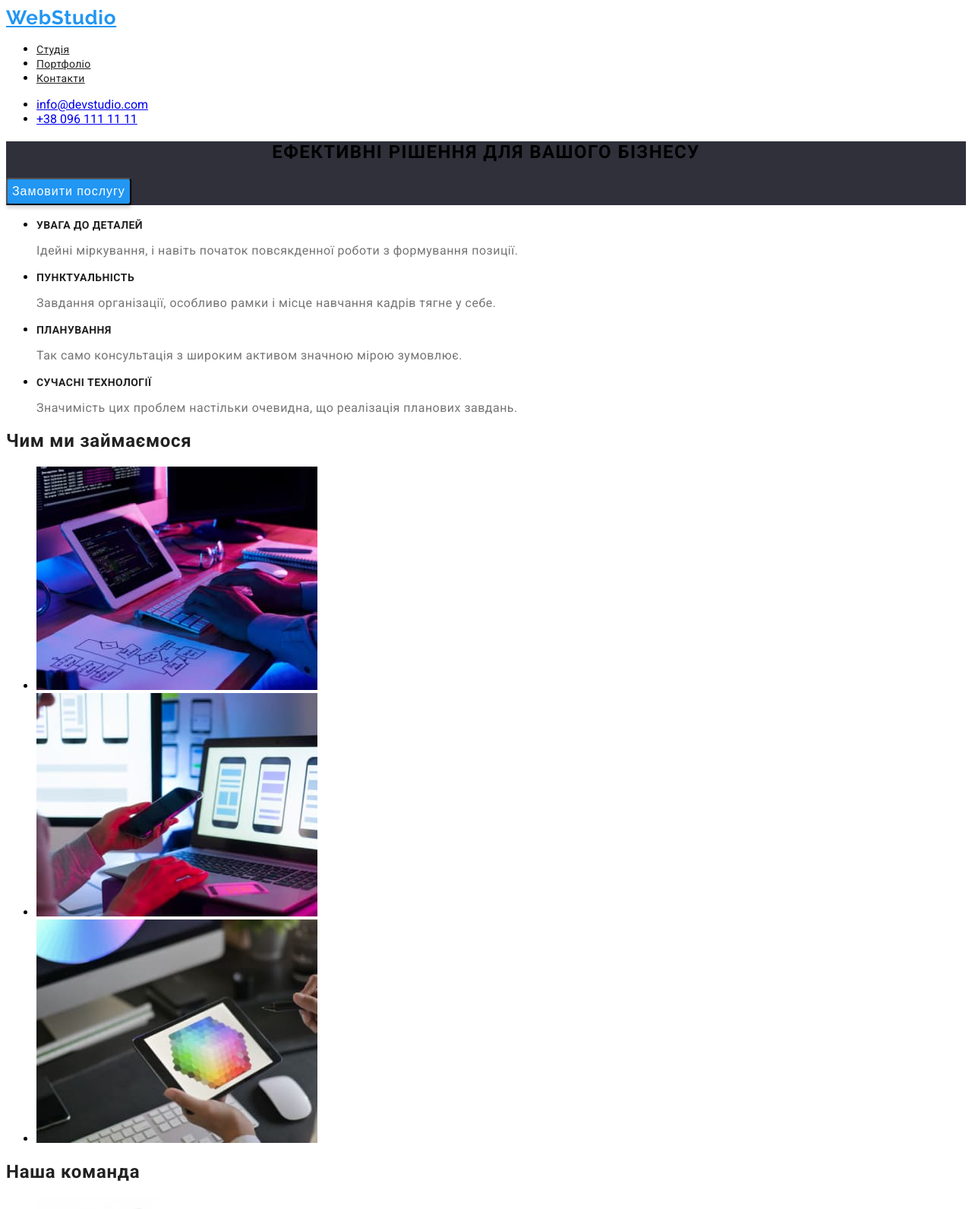
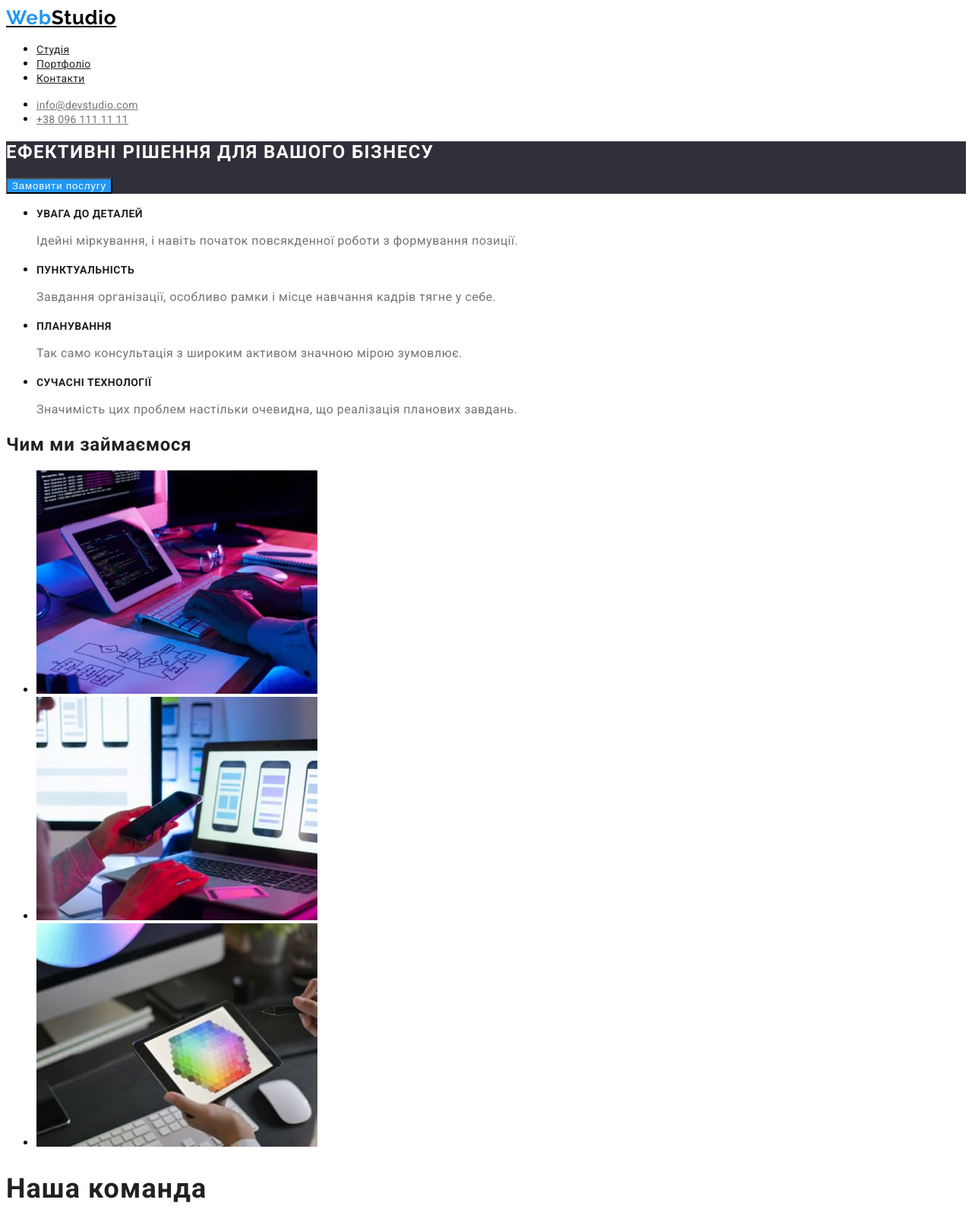
Before and after one commit to EvgeniyaVasilevskaya/goit-markup-hw-02, a plain HTML site: page index.html in a window 1280 px wide. Shown: the top 1591 px of the page at 76% size. Drawn offline with Linux system fonts and the light colour scheme.

Commit message:
Стилізувала index.html

```diff
--- a/css/styles.css
+++ b/css/styles.css
@@ -2,9 +2,16 @@ body {
   font-family: 'Roboto';
 }
 
-:root{
-
-
+:root {
+  --primary-text-color: #757575;
+  --title-text-color: #212121;
+  --accent-color: #2196f3;
+  --logo-color: #000000;
+  --address-text-color: rgba(255, 255, 255, 0.6);
+  --button-text-color: #ffffff;
+  --footer-background: #2f303a;
+  --sectionbg-background: #f5f4fa;
+  --ащтв-background: #f5f5f5;
 }
 .page-header {
 }
@@ -15,7 +22,10 @@ body {
   font-size: 26px;
   line-height: 31px;
   letter-spacing: 0.03em;
-  color: #2196f3;
+  color: var(--logo-color);
+}
+.logo-start {
+  color: var(--accent-color);
 }
 .top-line {
 }
@@ -25,37 +35,34 @@ body {
   font-size: 14px;
   line-height: 16px;
   letter-spacing: 0.02em;
-  color: #212121;
+  color: var(--title-text-color);
 }
 
 .current {
-color: tomato;
+  color: #2196f3;
 }
 .contacts {
 }
 .contacts-item {
 }
 .contacts-item-link {
+  font-size: 14px;
+  line-height: 16px;
+  letter-spacing: 0.02em;
+  color: var(--primary-text-color);
 }
 .section-cap {
-  background: #2f303a;
+  background: var(--footer-background);
 }
 .cap-title {
-  text-align: center;
   letter-spacing: 0.06em;
   text-transform: uppercase;
+  color: var(--button-text-color);
 }
 .button {
-  font-size: 16px;
-  line-height: 30px;
-  display: flex;
-  align-items: center;
-  text-align: center;
   letter-spacing: 0.06em;
-  color: #ffffff;
-  background: #2196f3;
-  box-shadow: 0px 4px 4px rgba(0, 0, 0, 0.15);
-  border-radius: 4px;
+  color: var(--button-text-color);
+  background-color: var(--accent-color);
 }
 .section-main {
 }
@@ -68,19 +75,19 @@ color: tomato;
   line-height: 16px;
   letter-spacing: 0.03em;
   text-transform: uppercase;
-  color: #212121;
+  color: var(--title-text-color);
 }
 .main-text {
+  lfont-size: 14px;
+  line-height: 24px;
   letter-spacing: 0.03em;
-    color: #757575;
-
+  color: var(--primary-text-color);
 }
 .section-items {
 }
-.title-items,
-.team-title {
+.title-items {
   letter-spacing: 0.03em;
-color: #212121;
+  color: var(--title-text-color);
 }
 .items-list {
 }
@@ -91,6 +98,10 @@ color: #212121;
 .section-team {
 }
 .team-title {
+  font-size: 36px;
+  line-height: 42px;
+  letter-spacing: 0.03em;
+  color: var(--title-text-color);
 }
 .team-list {
 }
@@ -99,10 +110,23 @@ color: #212121;
 .team-image {
 }
 .team-name {
+  font-size: 16px;
+  line-height: 19px;
+  letter-spacing: 0.03em;
+  color: var(--title-text-color);
 }
 .team-text {
+  font-size: 16px;
+  line-height: 19px;
+  letter-spacing: 0.03em;
+  color: var(--primary-text-color);
 }
 .footer {
+  background: var(--footer-background);
+}
+.logo-footer {
+  font-family: 'Raleway', sans-serif;
+  color: var(--button-text-color);
 }
 .address {
 }
@@ -111,7 +135,18 @@ color: #212121;
 .item-address {
 }
 .link-address {
+  font-size: 14px;
+line-height: 24px;
+letter-spacing: 0.03em;
+color: var(--button-text-color);
 }
+
+.link-address-mail,
+.link-address-tel {font-size: 14px;
+  line-height: 24px;
+  letter-spacing: 0.03em;
+  color: var(--address-text-color)}
+
 
 .visually-hidden {
   position: absolute;
--- a/index.html
+++ b/index.html
@@ -16,7 +16,7 @@
   <body>
     <header class="page-header">
       <nav class="nav">
-        <a href="" class="logo">WebStudio</a>
+        <a href="" class="logo"><span class="logo-start">Web</span>Studio</a>
         <ul class="top-line">
           <li class="top-line-item"><a href="" class="top-line-link">Студія</a></li>
           <li class="top-line-item"><a href="./portfolio.html" class="top-line-link">Портфоліо</a></li>
@@ -147,7 +147,7 @@
     </main>
 
     <footer class="footer">
-      <a href="" class="logo">WebStudio</a>
+      <a href="" class="logo-footer"><span class="logo-start">Web</span>Studio</a>
       <address class="address">
         <ul class="list-address">
           <li class="item-address"
@@ -160,10 +160,10 @@
             ></li
           >
           <li class="item-address"
-            ><a class="link-address" href="mailto:info@devstudio.com">info@devstudio.com</a></li
+            ><a class="link-address-mail" href="mailto:info@devstudio.com">info@devstudio.com</a></li
           >
           <li class="item-address"
-            ><a class="link-address" href="tel:+380961111111">+38096 111 11 11</a></li
+            ><a class="link-address-tel" href="tel:+380961111111">+38096 111 11 11</a></li
           >
         </ul>
       </address>
```
Also changed, not shown: portfolio.html (+4 -4 lines). Lines whose indentation alone changed are shown as unchanged.
